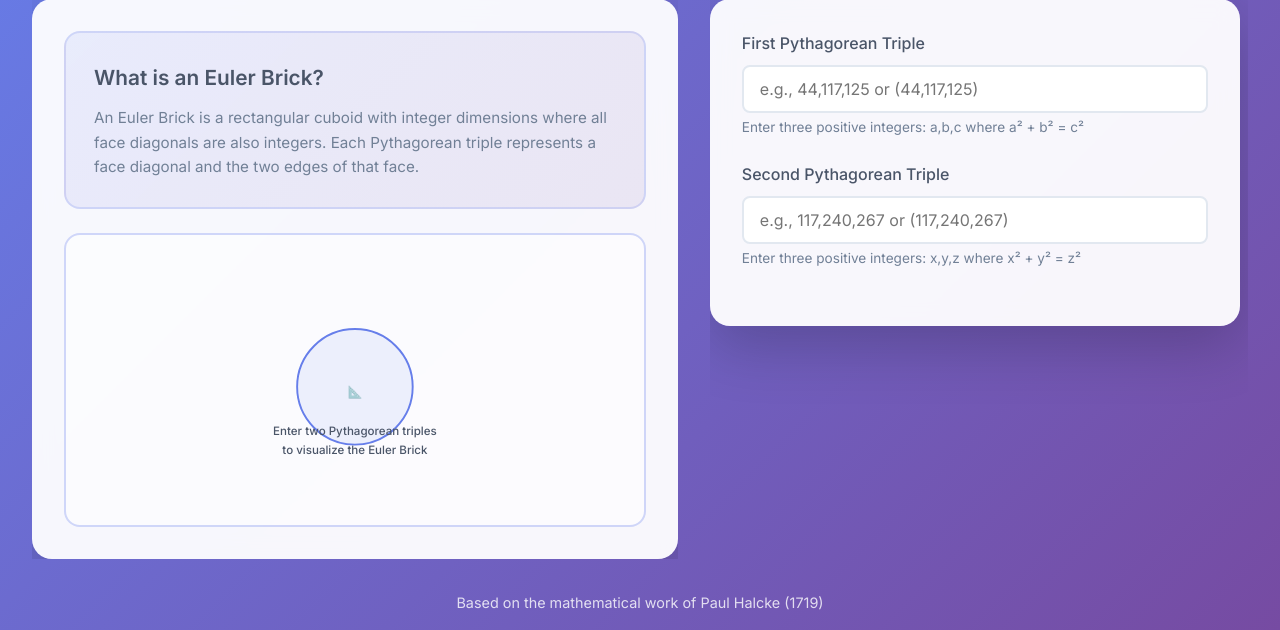
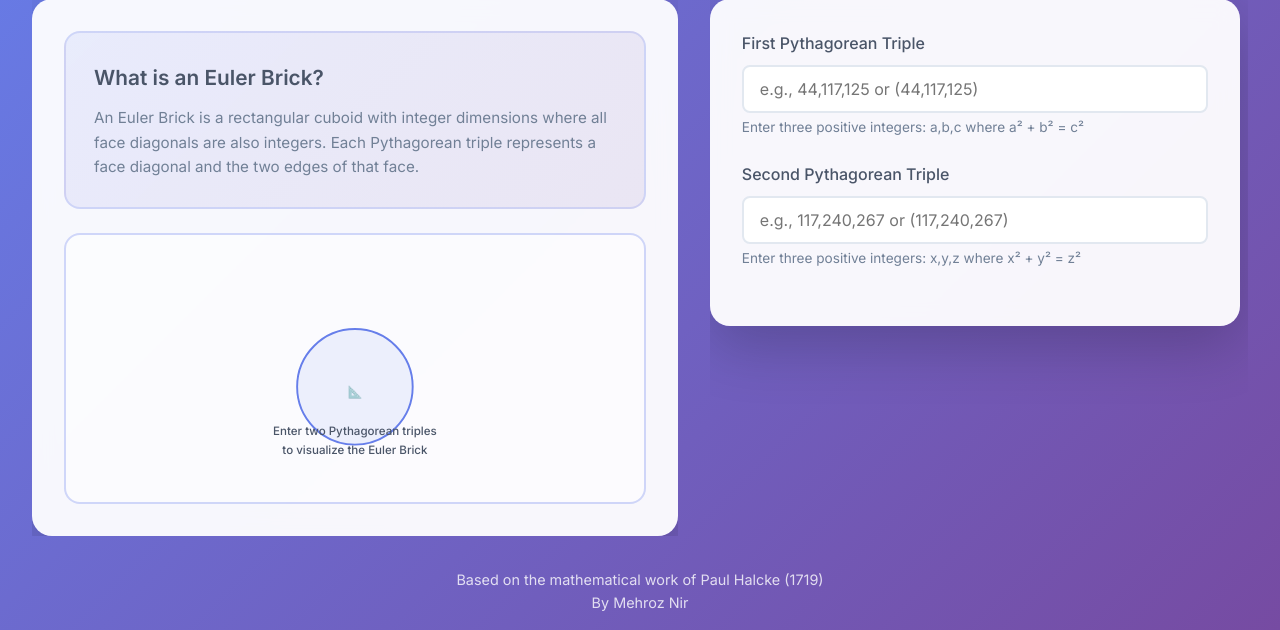
Before and after one commit to antonysa23-meet/Euler-Brick-Calculator, a Flask app: page / in a window 1280 px wide. Shown: the part 170-800 px from the top of the page. Run offline with Flask 3, Linux system fonts and the light colour scheme.

Commit message:
Add author credit to footer in index.html

```diff
--- a/templates/index.html
+++ b/templates/index.html
@@ -97,6 +97,7 @@
 
         <footer>
             <p>Based on the mathematical work of Paul Halcke (1719)</p>
+            <p>By Mehroz Nir</p>
         </footer>
     </div>
 
```
